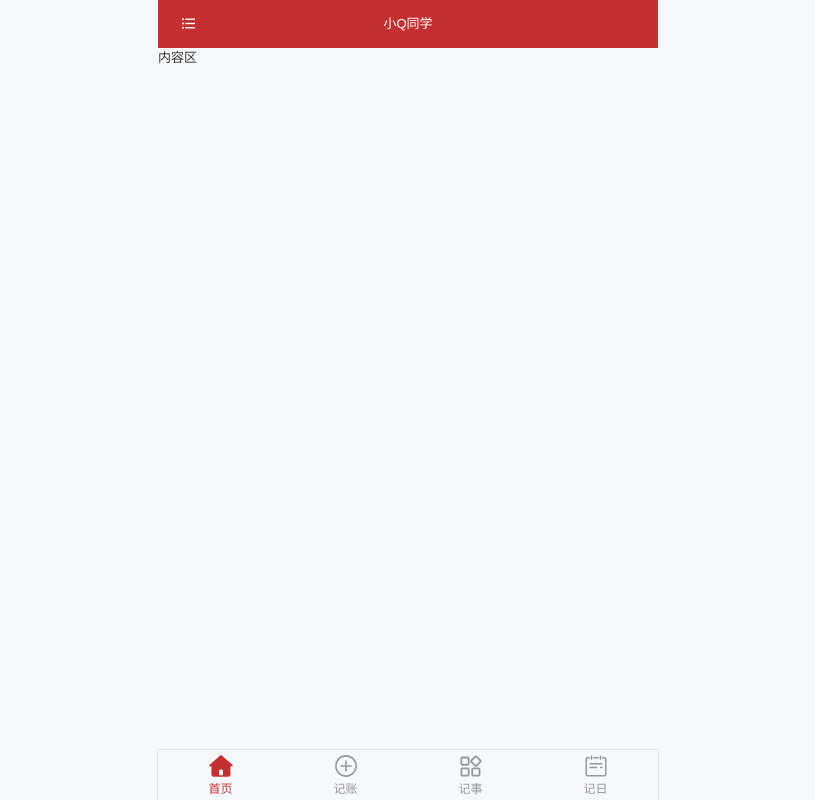
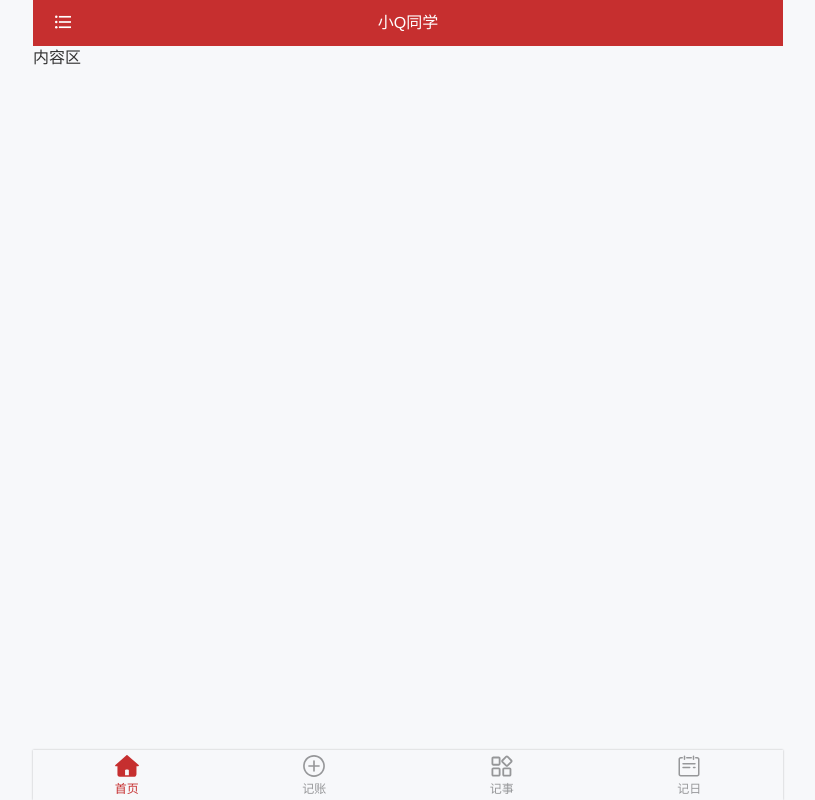
Before and after one commit to ShineQrr/My-little-Q-assistant, a Vue app: page /#/home in a window 1280 px wide. Shown: the whole page, without its empty margins (232-1047 px from the left). Built offline with nearby package versions, Linux system fonts and the light colour scheme.

Commit message:
修改NavBar和TabBar样式

```diff
--- a/package.json
+++ b/package.json
@@ -12,6 +12,7 @@
     "core-js": "^3.6.5",
     "dayjs": "^1.8.30",
     "echarts": "^4.8.0",
+    "lib-flexible": "^0.3.2",
     "lodash": "^4.17.19",
     "register-service-worker": "^1.7.1",
     "vue": "^2.6.11",
--- a/src/App.vue
+++ b/src/App.vue
@@ -22,7 +22,13 @@ body {
   background: $background-color;
 }
 #app {
-  max-width: 500px;
+  min-width: 320px;
+  max-width: 750px;
   margin: 0 auto;
 }
+// @media screen and (min-width: 750px) {
+//   html {
+//     font-size: 37.5px !important;
+//   }
+// }
 </style>
--- a/src/assets/style/style.scss
+++ b/src/assets/style/style.scss
@@ -9,13 +9,14 @@
 }
 
 html {
-  font-size: 13px;
+  font-size: 16px;
 }
+
+
 body {
   margin: 0;
   font-family: Arial, Helvetica, sans-serif;
   line-height: 1.2em;
-  background: #f1f1f1;
   -webkit-font-smoothing: antialiased;
 }
 
--- a/src/assets/style/var.scss
+++ b/src/assets/style/var.scss
@@ -39,9 +39,9 @@ $colors: (
   'dark-1': #343440,
   'dark': #222,
   'black': #000,
-  // 'red':#c62f2f,
-  // 'blue':#1989fa
 );
+
+
 $border-color: map-get($colors, 'light-1');
 $background-color: $grey-0;
 $theme-color:$red;
@@ -106,11 +106,8 @@ $price-integer-font-family: Avenir-Heavy, PingFang SC, Helvetica Neue, Arial,
 
 
 // NavBar
-$nav-bar-height: 48px;
-// $nav-bar-background-color: $white;
-$nav-bar-background-color: $red;
+$nav-bar-height: 46px;
 $nav-bar-arrow-size: 16px;
-$nav-bar-icon-color: $blue;
 $nav-bar-text-color: $white;
 $nav-bar-title-font-size: $font-size-lg;
 $nav-bar-title-text-color: $text-color;
--- a/src/components/layout/Layout.vue
+++ b/src/components/layout/Layout.vue
@@ -37,6 +37,5 @@ export default class Layout extends Vue {}
 .content {
   overflow: auto;
   flex-grow: 1;
-  // background-color: #E1E1E0;
 }
 </style>
--- a/src/components/navbar/NavBar.vue
+++ b/src/components/navbar/NavBar.vue
@@ -1,6 +1,6 @@
 <template>
   <!-- 顶部标题栏 -->
-  <div class="nav-bar">
+  <div class="nav-bar text-white">
     <div class="nav-left">
       <slot name="left"></slot>
     </div>
@@ -23,17 +23,15 @@ export default {
 @import "~@/assets/style/var.scss";
 
 .nav-bar {
-  position: relative;
   z-index: $nav-bar-z-index;
   display: flex;
   align-items: center;
   height: $nav-bar-height;
   line-height: 1.5;
   text-align: center;
-  background-color: $nav-bar-background-color;
-  color: $white;
+  background-color: $theme-color;
   .nav-left {
-    width: 60px;
+    width: 3.75rem;
   }
 
   .nav-center {
@@ -41,7 +39,7 @@ export default {
   }
 
   .nav-right {
-    width: 60px;
+    width: 3.75rem;
   }
 }
 </style>
--- a/src/components/tabbar/TabBar.vue
+++ b/src/components/tabbar/TabBar.vue
@@ -33,7 +33,6 @@ export default class TabBar extends Vue {
   get todo() {
     return this.$route.path === "/todolist" ? "label_selected" : "label";
   }
-  //TODO
   get days() {
     return this.$route.path === "/daysmatter"
       ? "icon_calendar_fill"
@@ -50,11 +49,11 @@ export default class TabBar extends Vue {
   display: flex;
   // justify-content: space-around;
   box-shadow: 0 0 2px rgba(0, 0, 0, 0.25);
-  font-size: 12px;
+  font-size: 0.75rem;
   // router-link的样式
   > .tabbar-item {
     flex: 1;
-    padding-bottom: 2px;
+    padding-bottom: 0.125rem;
     display: flex;
     flex-direction: column;
     justify-content: center;
@@ -62,9 +61,9 @@ export default class TabBar extends Vue {
     color: $gray-6;
     // 图标样式
     .icon {
-      width: 24px;
-      height: 24px;
-      margin: 4px 0 2px;
+      width: 1.5rem;
+      height: 1.5rem;
+      margin: 0.25rem 0 0.125rem;
     }
   }
   > .tabbar-item.selected {
--- a/src/main.ts
+++ b/src/main.ts
@@ -3,6 +3,7 @@ import App from './App.vue'
 import './registerServiceWorker'
 import router from './router'
 import store from './store'
+// import 'lib-flexible/flexible'
 // import Layout from '@/views/Layout.vue';
 import Icon from '@/components/common/Icon.vue';
 import NavBar from '@/components/navbar/NavBar.vue';
```
Also changed, not shown: 1 other file (tests, documents, lock files or other folders).
